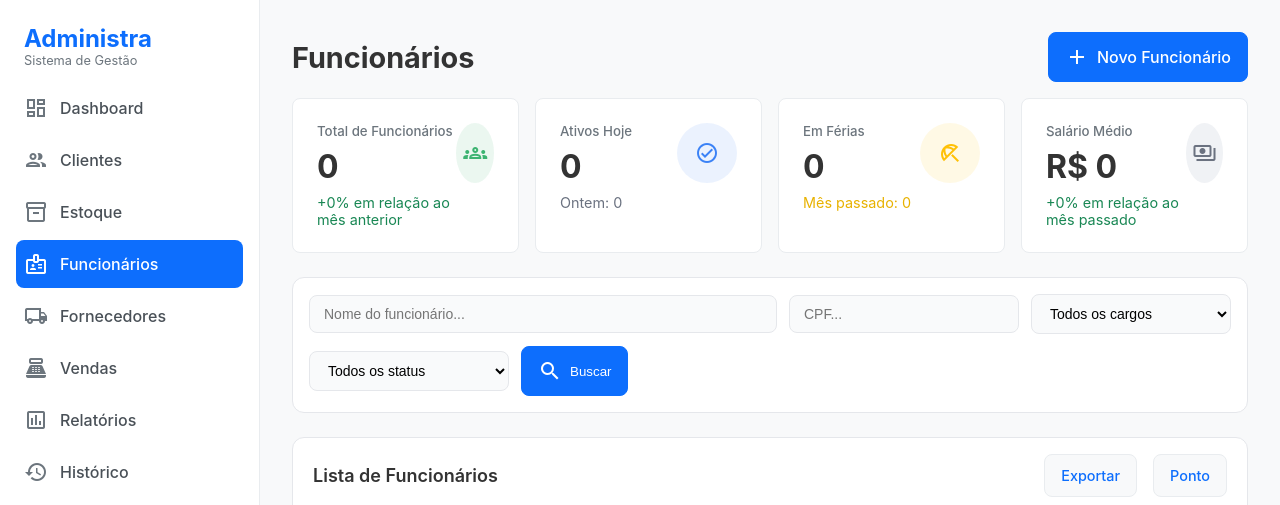
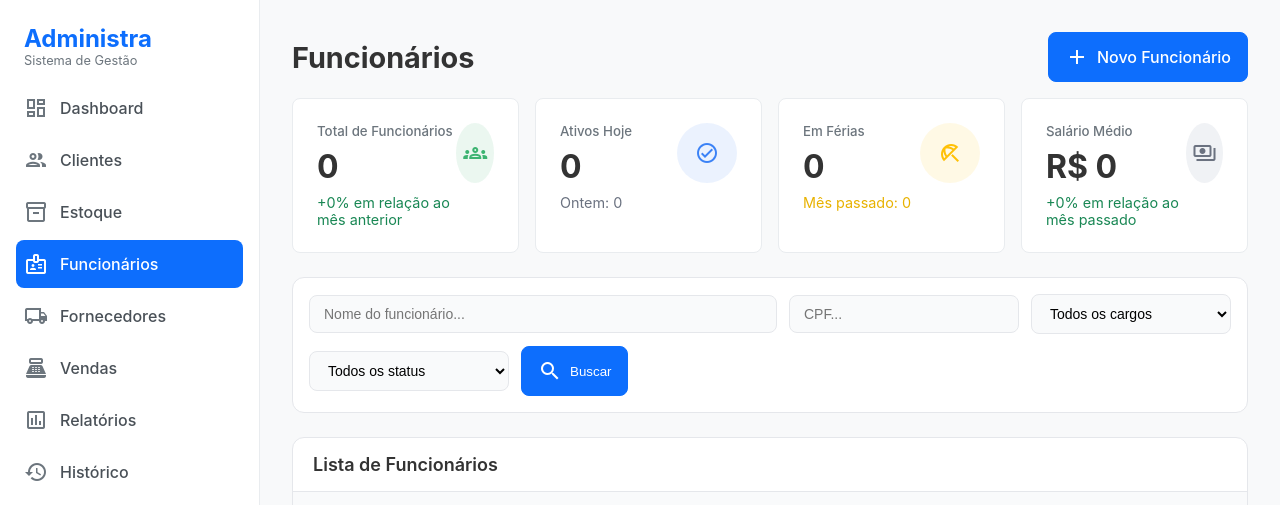
Before and after one commit to Kauantoolkit/Administra-Kauan, a Django app: page /funcionarios/ in a window 1280 px wide. Shown: the top 505 px of the page. Run offline with Django 5.2, Linux system fonts and the light colour scheme; the visitor is signed in with stand-in values (Sample User, id 1); data that the repository does not hold is empty.

Commit message:
c42 - Remoção de exportar e ponto na tela de funcionários

```diff
--- a/funcionarios/templates/funcionarios/funcionarios_list.html
+++ b/funcionarios/templates/funcionarios/funcionarios_list.html
@@ -132,10 +132,6 @@ table img { border-radius:50%; object-fit:cover; }
 <div class="card">
     <div class="card-header">
         <h4>Lista de Funcionários</h4>
-        <div style="display:flex; gap:1rem;">
-            <a href="#" class="btn-action">Exportar</a>
-            <a href="#" class="btn-action">Ponto</a>
-        </div>
     </div>
     <div style="overflow-x:auto;">
         <table style="width:100%; border-collapse:collapse;">
```
